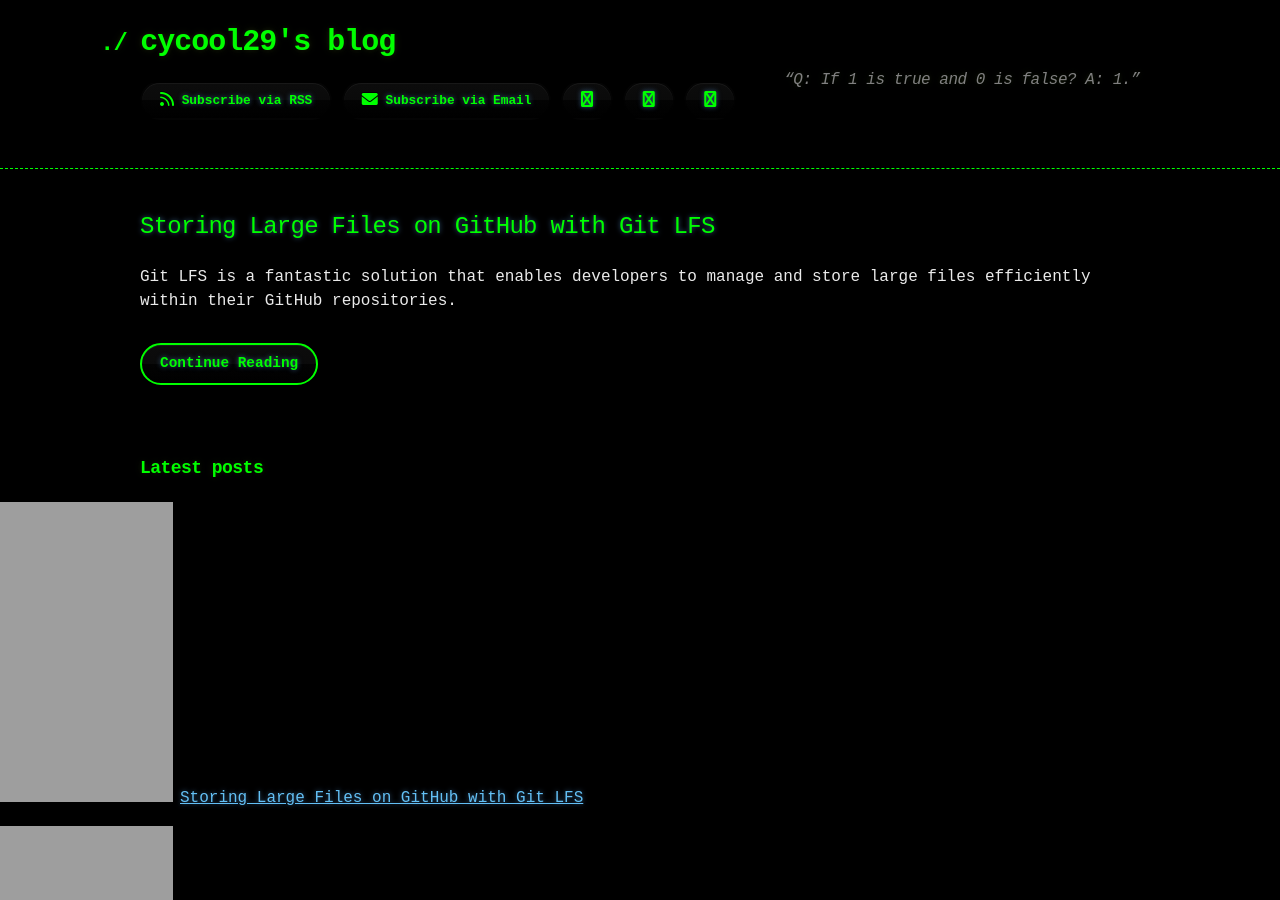
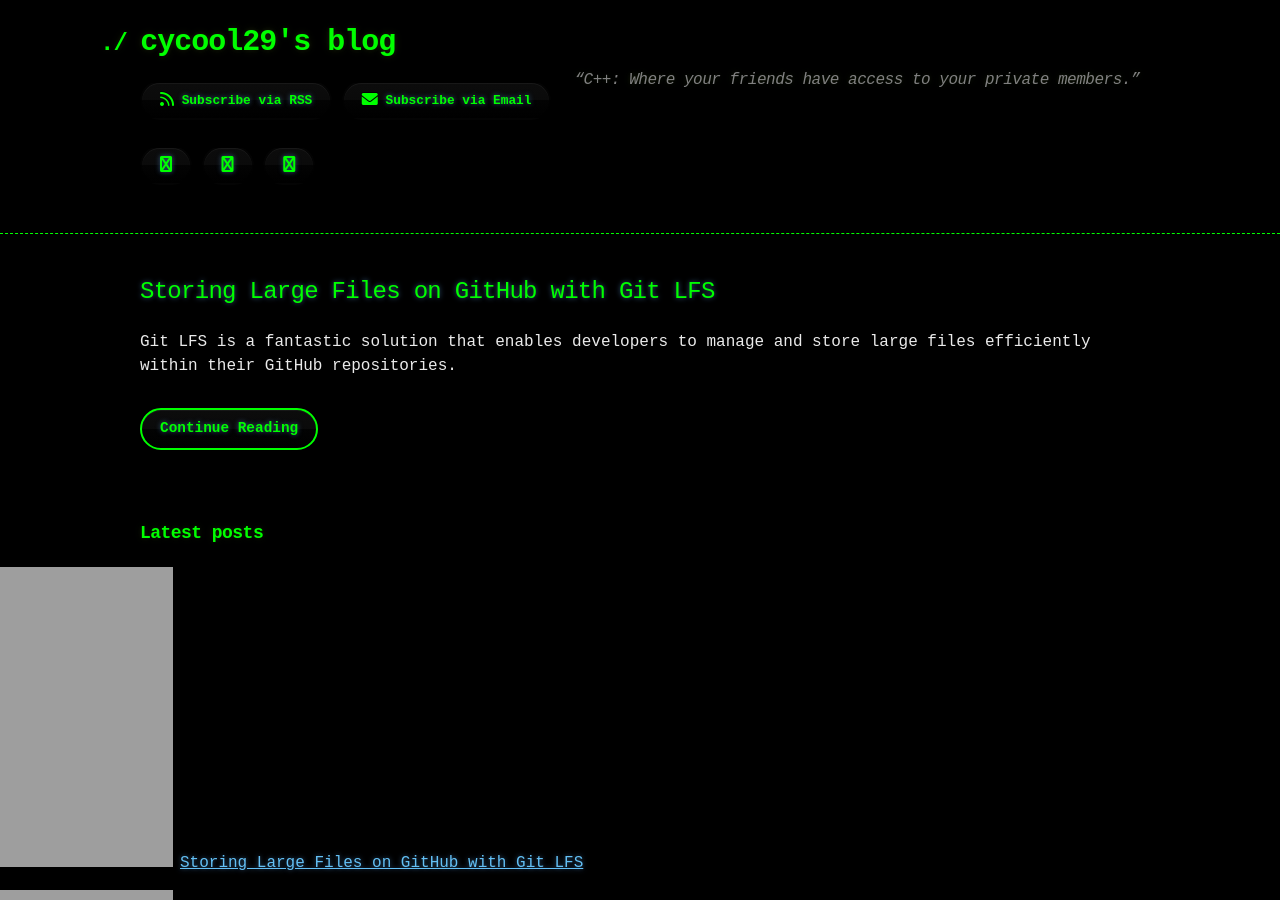
Before and after one commit to cycool29/cycool29.github.io, a Jekyll site: the page built from index.md, in a window 1280 px wide and 900 px high. Built offline with Jekyll 4.4.1, drawn with Linux system fonts in a browser that asks for light colours; a style sheet for code colours, icons or effects is not loaded.

Commit message:
Update quotes

```diff
--- a/_config.yml
+++ b/_config.yml
@@ -1,5 +1,5 @@
 title: cycool29's blog
-description: "“Q: If 1 is true and 0 is false? A: 1.” "
+description: "“C++: Where your friends have access to your private members.” "
 bio: A high school student. Intermediate in Python, Git, Bash. Learning JavaScript. He/Him. "
 author: cycool29
 url: https://cycool29.github.io
```
